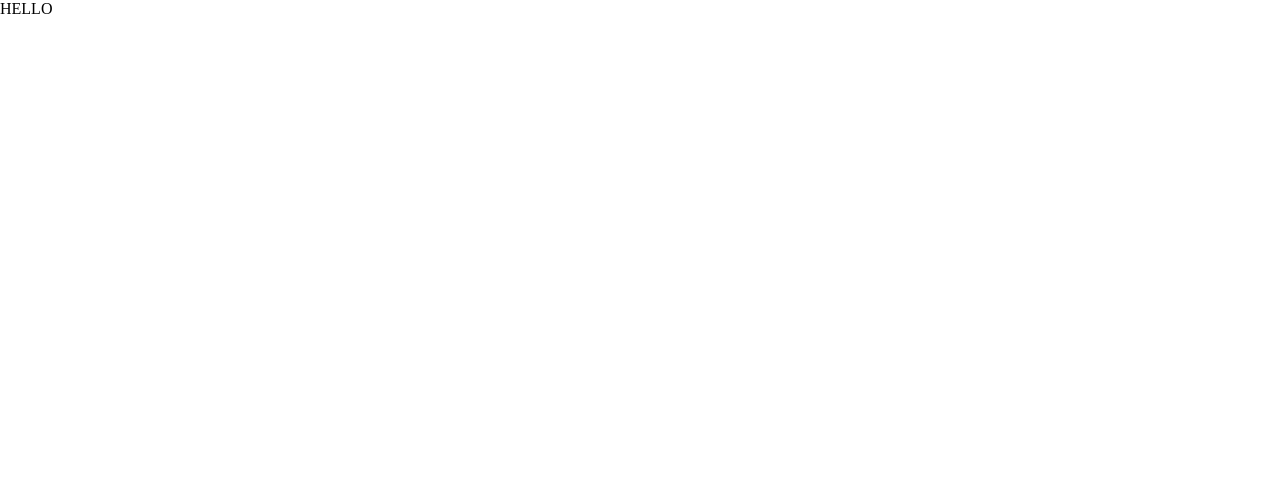
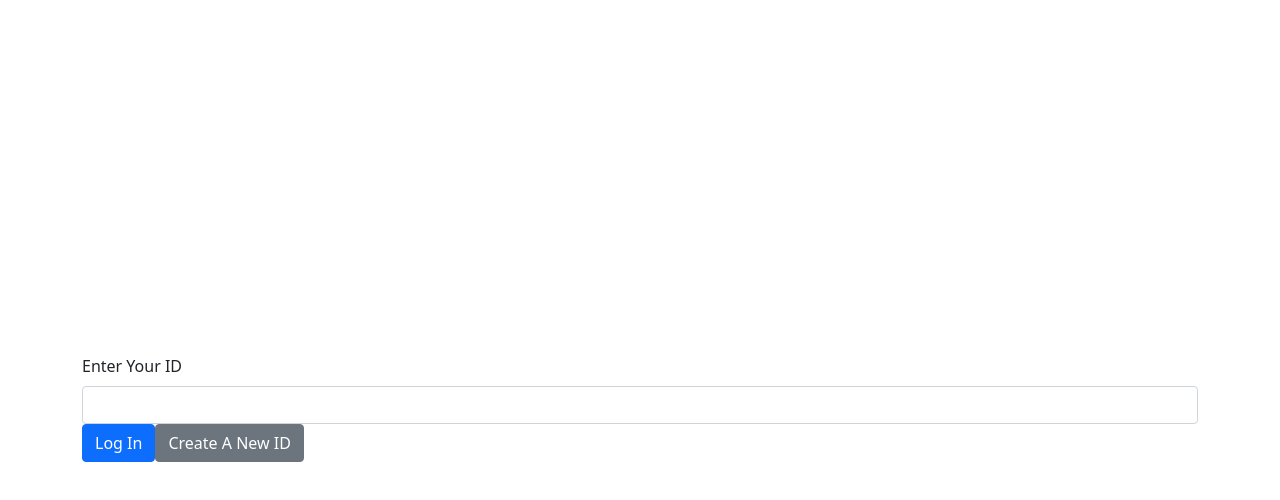
Before and after one commit to Zobee/react-rtc-app, a React (Create React App) app in the folder client/: page / in a window 1280 px wide. Shown: the top 500 px of the page. Built offline with nearby package versions, Linux system fonts and the light colour scheme.

Commit message:
Added Login Component

```diff
--- a/client/package.json
+++ b/client/package.json
@@ -10,10 +10,13 @@
     "@types/node": "^16.4.13",
     "@types/react": "^17.0.16",
     "@types/react-dom": "^17.0.9",
+    "bootstrap": "^5.1.0",
     "react": "^17.0.2",
+    "react-bootstrap": "^1.6.1",
     "react-dom": "^17.0.2",
     "react-scripts": "4.0.3",
     "typescript": "^4.3.5",
+    "uuid": "^8.3.2",
     "web-vitals": "^1.1.2"
   },
   "scripts": {
--- a/client/src/App.css
+++ /dev/null
@@ -1,5 +0,0 @@
-* {
-  margin: 0;
-  padding: 0;
-  box-sizing: border-box;
-}
--- a/client/src/App.tsx
+++ b/client/src/App.tsx
@@ -1,9 +1,12 @@
-import './App.css';
+import { useState } from "react";
+import Login from "./components/Login/Login";
 
-function App() {
+const App:React.FC = () => {
+  const [id, setId] = useState<string>("")
   return (
     <div className="App">
-      HELLO
+      <h1>{id}</h1>
+      <Login setId={setId} />
     </div>
   );
 }
--- /dev/null
+++ b/client/src/components/Login/Login.tsx
@@ -0,0 +1,39 @@
+import { FormEvent, useRef } from "react";
+import { Button, Container, Form } from "react-bootstrap";
+import { generateRandomString } from '../../helpers';
+import "./login.css"
+
+interface Prop {
+  setId: (id:string) => void
+}
+
+
+const Login:React.FC<Prop> = ({setId}) => {
+  const idRef = useRef<HTMLInputElement>(null)
+
+  const createNewId = () => {
+    setId(generateRandomString())
+  }
+
+  const handleSubmit = (e:FormEvent) => {
+    e.preventDefault()
+
+    const currRefVal:string = idRef.current ? idRef.current?.value : ""
+    setId(currRefVal)
+  }
+
+  return (
+    <Container id='loginContainer' className="align-items-center d-flex">
+      <Form onSubmit={e => handleSubmit(e)} className="w-100">
+        <Form.Group>
+          <Form.Label>Enter Your ID</Form.Label>
+          <Form.Control type='text' ref={idRef} required></Form.Control>
+        </Form.Group>
+        <Button type='submit' className='mr-2'>Log In</Button>
+        <Button onClick={createNewId} variant='secondary'>Create A New ID</Button>
+      </Form>
+    </Container>
+  )
+}
+
+export default Login;
--- /dev/null
+++ b/client/src/components/Login/login.css
@@ -0,0 +1,3 @@
+#loginContainer{
+  height: 100vh;
+}
--- /dev/null
+++ b/client/src/helpers.ts
@@ -0,0 +1,9 @@
+const CHARS:string = "0123456789AaBbCcDdEeFfGgHhIiJjKkLlMmNnOoPpQqRrSsTtUuVvWwXxYyZz";
+export const generateRandomString = ():string => {
+  let randomStr = "";
+  while (randomStr.length < 10) {
+    let randChar = CHARS[Math.floor(Math.random() * CHARS.length)];
+    randomStr += randChar;
+  }
+  return randomStr;
+};
--- a/client/src/index.tsx
+++ b/client/src/index.tsx
@@ -1,6 +1,7 @@
 import React from 'react';
 import ReactDOM from 'react-dom';
 import App from './App';
+import 'bootstrap/dist/css/bootstrap.min.css'
 
 ReactDOM.render(
   <React.StrictMode>
```
Also changed, not shown: client/src/hooks/useLocalStorage.tsx (added), 1 other file (tests, documents, lock files or other folders).
